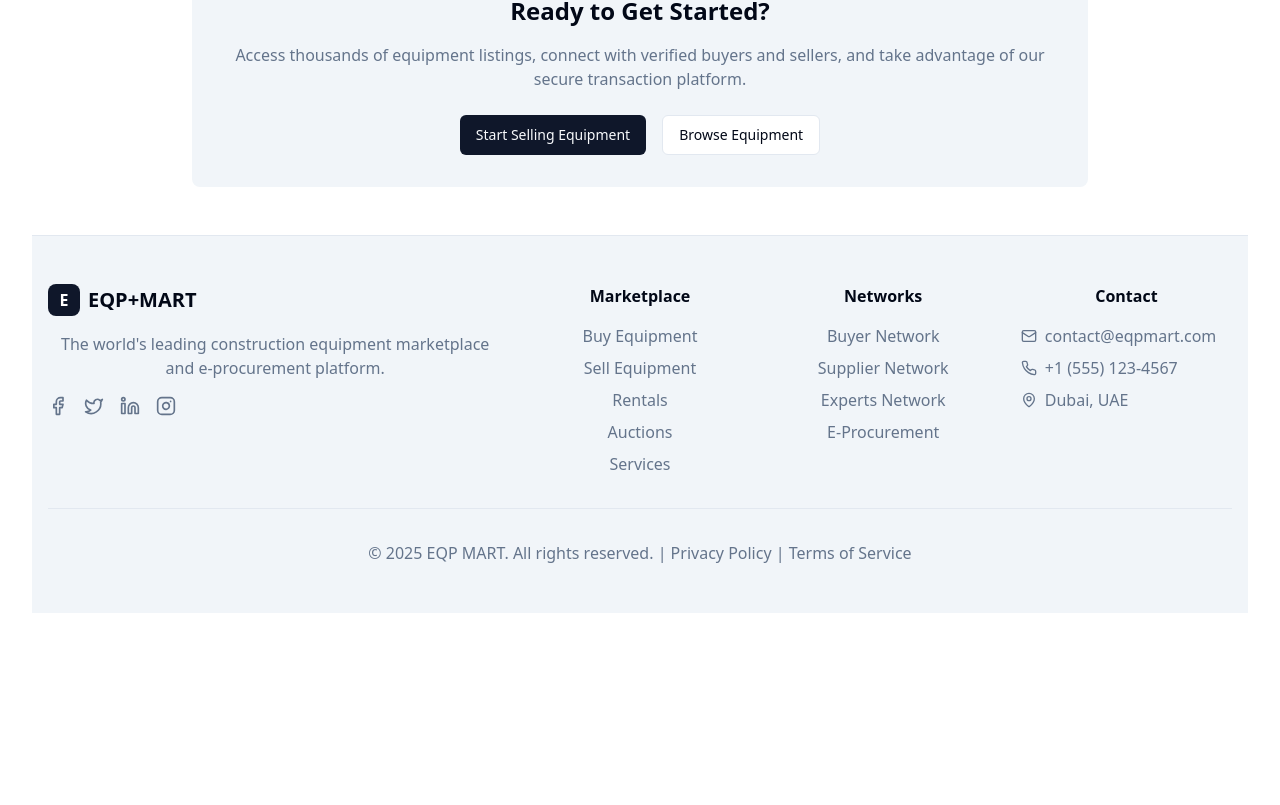
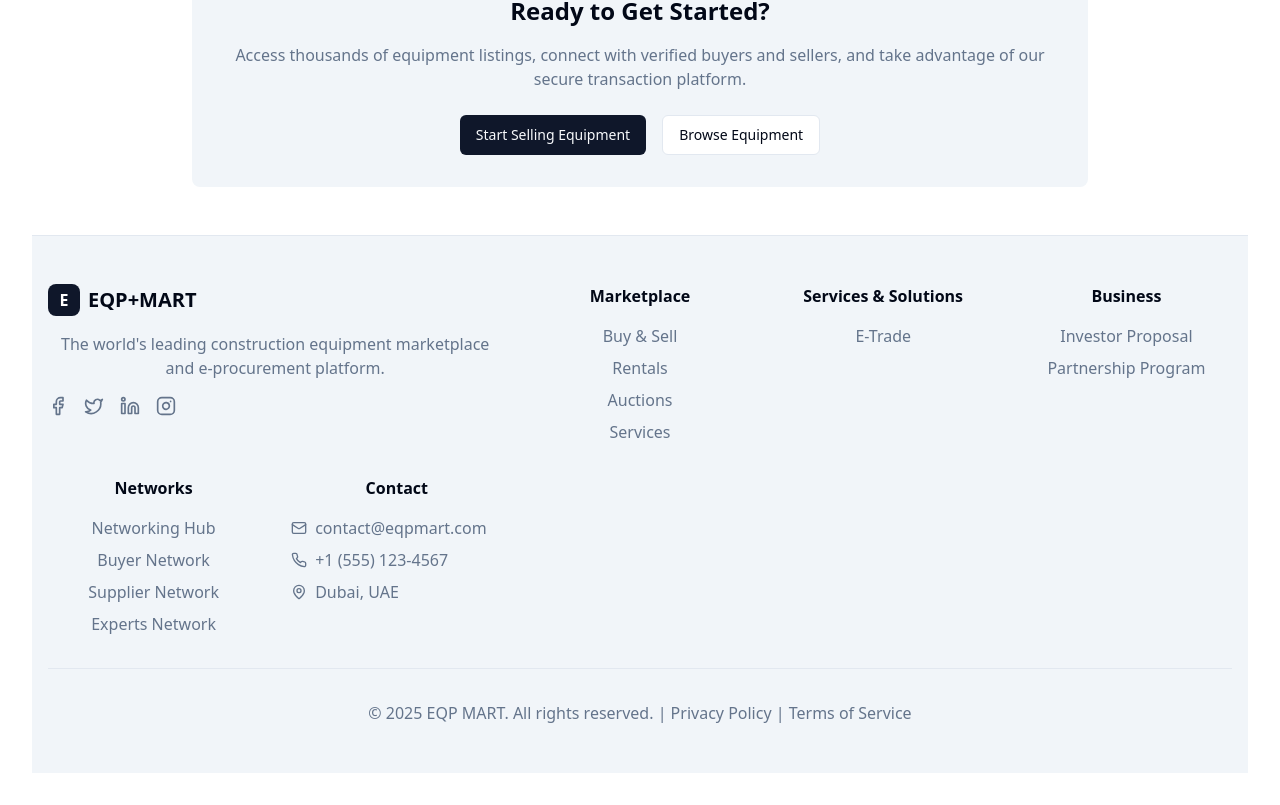
Before and after one commit to qataranbu-spec/equipmart, a React (Vite) app: page /login in a window 1280 px wide. Shown: the part 678-1483 px from the top of the page. Before the commit the page ends 1323 px from the top, so only its background shows below. Built offline with nearby package versions, Linux system fonts and the light colour scheme.

Commit message:
Update footer
Update the footer component to reflect recent changes in the application's structure and navigation.

```diff
--- a/src/components/layout/Footer.tsx
+++ b/src/components/layout/Footer.tsx
@@ -28,11 +28,27 @@ const Footer = () => {
           <div>
             <h3 className="font-semibold mb-4">Marketplace</h3>
             <ul className="space-y-2 text-muted-foreground">
-              <li><Link to="/marketplace" className="hover:text-primary">Buy Equipment</Link></li>
-              <li><Link to="/marketplace/sell" className="hover:text-primary">Sell Equipment</Link></li>
+              <li><Link to="/marketplace" className="hover:text-primary">Buy & Sell</Link></li>
               <li><Link to="/rentals" className="hover:text-primary">Rentals</Link></li>
               <li><Link to="/auctions" className="hover:text-primary">Auctions</Link></li>
               <li><Link to="/services" className="hover:text-primary">Services</Link></li>
+            </ul>
+          </div>
+
+          {/* Services & Solutions */}
+          <div>
+            <h3 className="font-semibold mb-4">Services & Solutions</h3>
+            <ul className="space-y-2 text-muted-foreground">
+              <li><Link to="/procurement" className="hover:text-primary">E-Trade</Link></li>
+            </ul>
+          </div>
+
+          {/* Business */}
+          <div>
+            <h3 className="font-semibold mb-4">Business</h3>
+            <ul className="space-y-2 text-muted-foreground">
+              <li><Link to="/investor-proposal" className="hover:text-primary">Investor Proposal</Link></li>
+              <li><Link to="/partnership-opportunity" className="hover:text-primary">Partnership Program</Link></li>
             </ul>
           </div>
 
@@ -40,10 +56,10 @@ const Footer = () => {
           <div>
             <h3 className="font-semibold mb-4">Networks</h3>
             <ul className="space-y-2 text-muted-foreground">
+              <li><Link to="/networking-hub" className="hover:text-primary">Networking Hub</Link></li>
               <li><Link to="/buyer-network" className="hover:text-primary">Buyer Network</Link></li>
               <li><Link to="/supplier-network" className="hover:text-primary">Supplier Network</Link></li>
               <li><Link to="/experts-network" className="hover:text-primary">Experts Network</Link></li>
-              <li><Link to="/procurement" className="hover:text-primary">E-Procurement</Link></li>
             </ul>
           </div>
 
```
